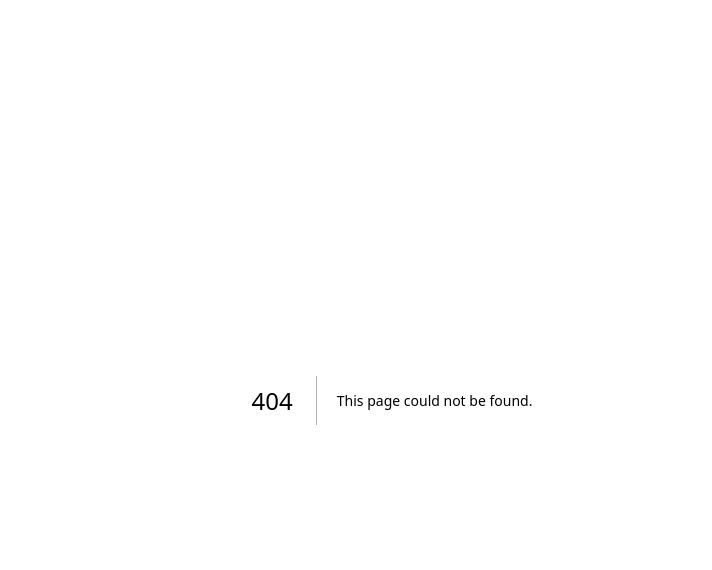
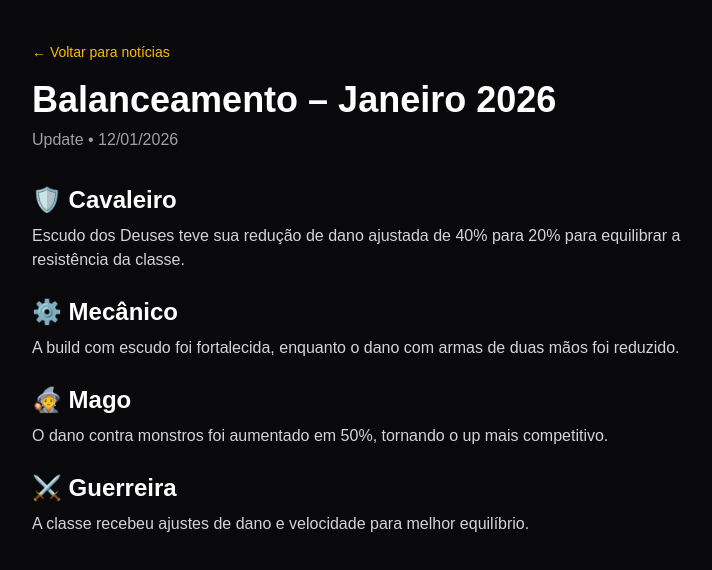
Before and after one commit to carlosbarbosaach/priston-boss-timer, a Next.js app: page /noticias/balanceamento-janeiro-2026 in a window 1280 px wide. Before the commit this address had no page. Shown: the top 570 px of the page, without its empty margins (248-960 px from the left). Built offline with nearby package versions, Linux system fonts and the light colour scheme.

Commit message:
create rota noticias

```diff
--- /dev/null
+++ b/app/noticias/[slug]/page.tsx
@@ -0,0 +1,52 @@
+import { notFound } from "next/navigation";
+import Link from "next/link";
+import { noticias } from "../data";
+
+type Props = {
+  params: Promise<{ slug: string }>;
+};
+
+export default async function NoticiaPage({ params }: Props) {
+  const { slug } = await params;
+
+  const noticia = noticias.find((n) => n.slug === slug);
+  if (!noticia) notFound();
+
+  return (
+    <main className="min-h-screen bg-zinc-950 text-white">
+      <div className="max-w-3xl mx-auto px-6 py-10">
+
+        <Link
+          href="/noticias"
+          className="text-sm text-amber-400 hover:underline"
+        >
+          ← Voltar para notícias
+        </Link>
+
+        <h1 className="text-4xl font-bold mt-4 mb-2">
+          {noticia.titulo}
+        </h1>
+
+        <p className="text-zinc-400 mb-8">
+          {noticia.tipo} • {noticia.data}
+        </p>
+
+        <article className="space-y-6">
+          {noticia.conteudo.map((bloco, index) => (
+            <section key={index}>
+              {bloco.titulo && (
+                <h2 className="text-2xl font-semibold mb-2">
+                  {bloco.titulo}
+                </h2>
+              )}
+              <p className="text-zinc-300">
+                {bloco.texto}
+              </p>
+            </section>
+          ))}
+        </article>
+
+      </div>
+    </main>
+  );
+}
--- /dev/null
+++ b/app/noticias/data.ts
@@ -0,0 +1,51 @@
+export type Noticia = {
+  slug: string;
+  titulo: string;
+  data: string;
+  tipo: "Update" | "Evento" | "Patch Notes";
+  descricao: string;
+  tags: string[];
+  destaque?: boolean;
+
+  // 👇 CONTEÚDO COMPLETO DA PÁGINA
+  conteudo: {
+    titulo?: string;
+    texto: string;
+  }[];
+};
+
+export const noticias: Noticia[] = [
+  {
+    slug: "balanceamento-janeiro-2026",
+    titulo: "Balanceamento – Janeiro 2026",
+    data: "12/01/2026",
+    tipo: "Update",
+    descricao:
+      "Ajustes nas classes Cavaleiro, Mecânico, Guerreira, Shaman e outras.",
+    tags: ["Balanceamento", "PvP", "PvE"],
+    destaque: true,
+
+    conteudo: [
+      {
+        titulo: "🛡️ Cavaleiro",
+        texto:
+          "Escudo dos Deuses teve sua redução de dano ajustada de 40% para 20% para equilibrar a resistência da classe.",
+      },
+      {
+        titulo: "⚙️ Mecânico",
+        texto:
+          "A build com escudo foi fortalecida, enquanto o dano com armas de duas mãos foi reduzido.",
+      },
+      {
+        titulo: "🧙 Mago",
+        texto:
+          "O dano contra monstros foi aumentado em 50%, tornando o up mais competitivo.",
+      },
+      {
+        titulo: "⚔️ Guerreira",
+        texto:
+          "A classe recebeu ajustes de dano e velocidade para melhor equilíbrio.",
+      },
+    ],
+  },
+];
--- /dev/null
+++ b/app/noticias/page.tsx
@@ -0,0 +1,84 @@
+import Link from "next/link";
+import { noticias } from "./data";
+
+export const metadata = {
+  title: "Notícias & Updates | Priston Tale",
+  description: "Fique por dentro das últimas novidades do servidor Priston Tale",
+};
+
+export default function NoticiasPage() {
+  return (
+    <main
+      className="min-h-screen bg-cover bg-center bg-no-repeat"
+      style={{ backgroundImage: "url('/bg-home-noticia.png')" }}
+    >
+      <div className="min-h-screen bg-black/70 backdrop-blur-[2px]">
+        <div className="max-w-6xl mx-auto px-6 py-10">
+
+          <header className="mb-12">
+            <h1 className="text-4xl md:text-5xl font-bold text-white mb-3">
+              Notícias & Updates
+            </h1>
+            <p className="text-zinc-300 max-w-2xl">
+              Fique por dentro das últimas novidades do servidor.
+            </p>
+          </header>
+
+          <section className="space-y-6">
+            {noticias.map((item) => (
+              <Link key={item.slug} href={`/noticias/${item.slug}`}>
+                <article
+                  className={`
+                    cursor-pointer relative overflow-hidden rounded-2xl border
+                    backdrop-blur-md transition-all duration-300 hover:scale-[1.01]
+                    ${
+                      item.destaque
+                        ? "bg-gradient-to-r from-amber-900/40 to-transparent border-amber-600 shadow-lg shadow-amber-900/20"
+                        : "bg-zinc-900/70 border-zinc-700 hover:border-zinc-500"
+                    }
+                  `}
+                >
+                  <div className="p-6">
+
+                    <div className="flex justify-between items-center mb-3">
+                      <span className="text-xs px-3 py-1 rounded-full bg-zinc-800 text-zinc-300">
+                        {item.tipo}
+                      </span>
+                      <span className="text-sm text-zinc-400">
+                        {item.data}
+                      </span>
+                    </div>
+
+                    <h2 className="text-2xl font-semibold text-white mb-2">
+                      {item.titulo}
+                    </h2>
+
+                    <p className="text-zinc-300 mb-4">
+                      {item.descricao}
+                    </p>
+
+                    <div className="flex flex-wrap gap-2">
+                      {item.tags.map((tag) => (
+                        <span
+                          key={tag}
+                          className="text-xs px-2 py-1 rounded bg-zinc-800 text-zinc-300"
+                        >
+                          {tag}
+                        </span>
+                      ))}
+                    </div>
+                  </div>
+
+                  {item.destaque && (
+                    <div className="absolute inset-y-0 left-0 w-1 bg-amber-500" />
+                  )}
+                </article>
+              </Link>
+            ))}
+          </section>
+
+        </div>
+      </div>
+    </main>
+  );
+}
```
Also changed, not shown: 1 other file (tests, documents, lock files or other folders).
